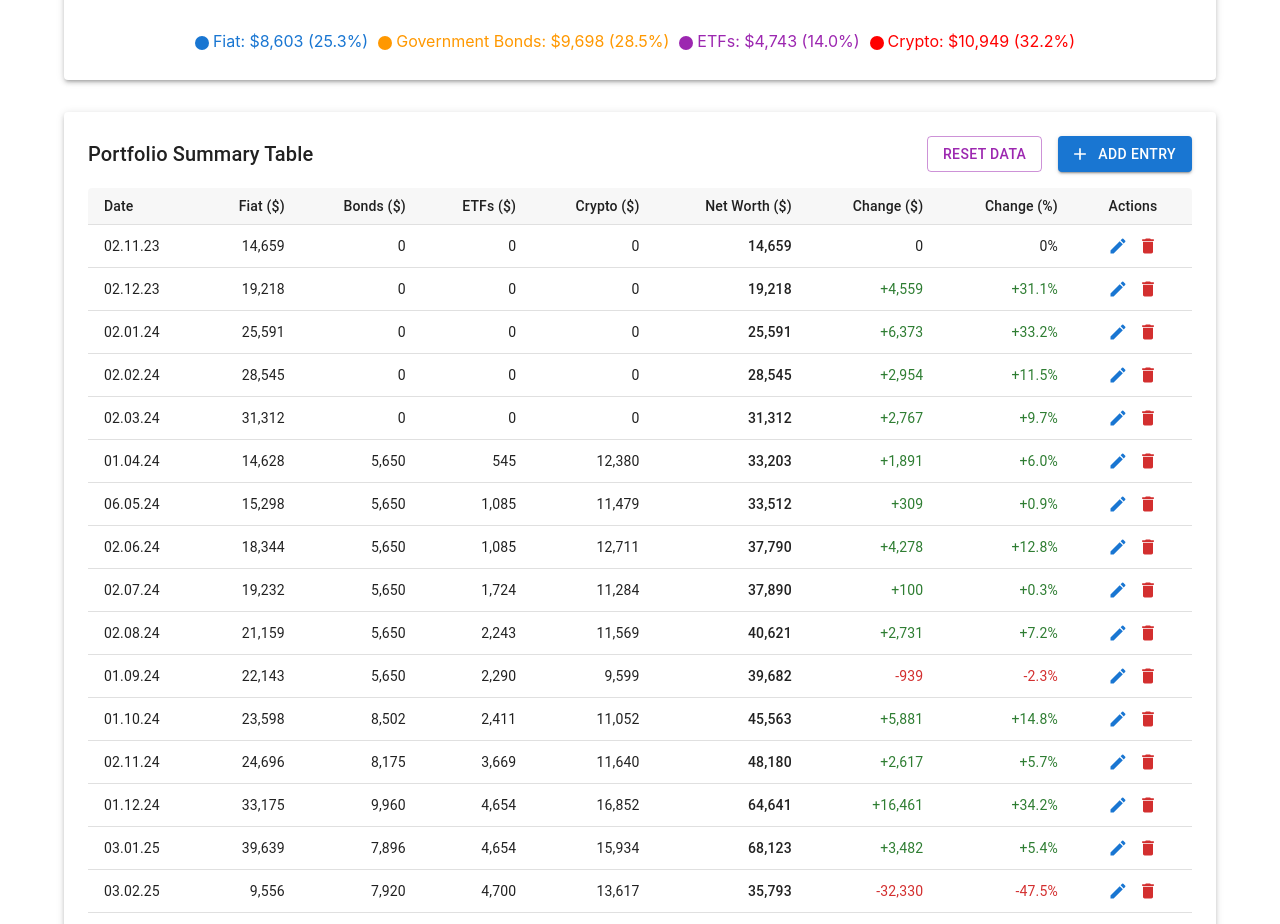
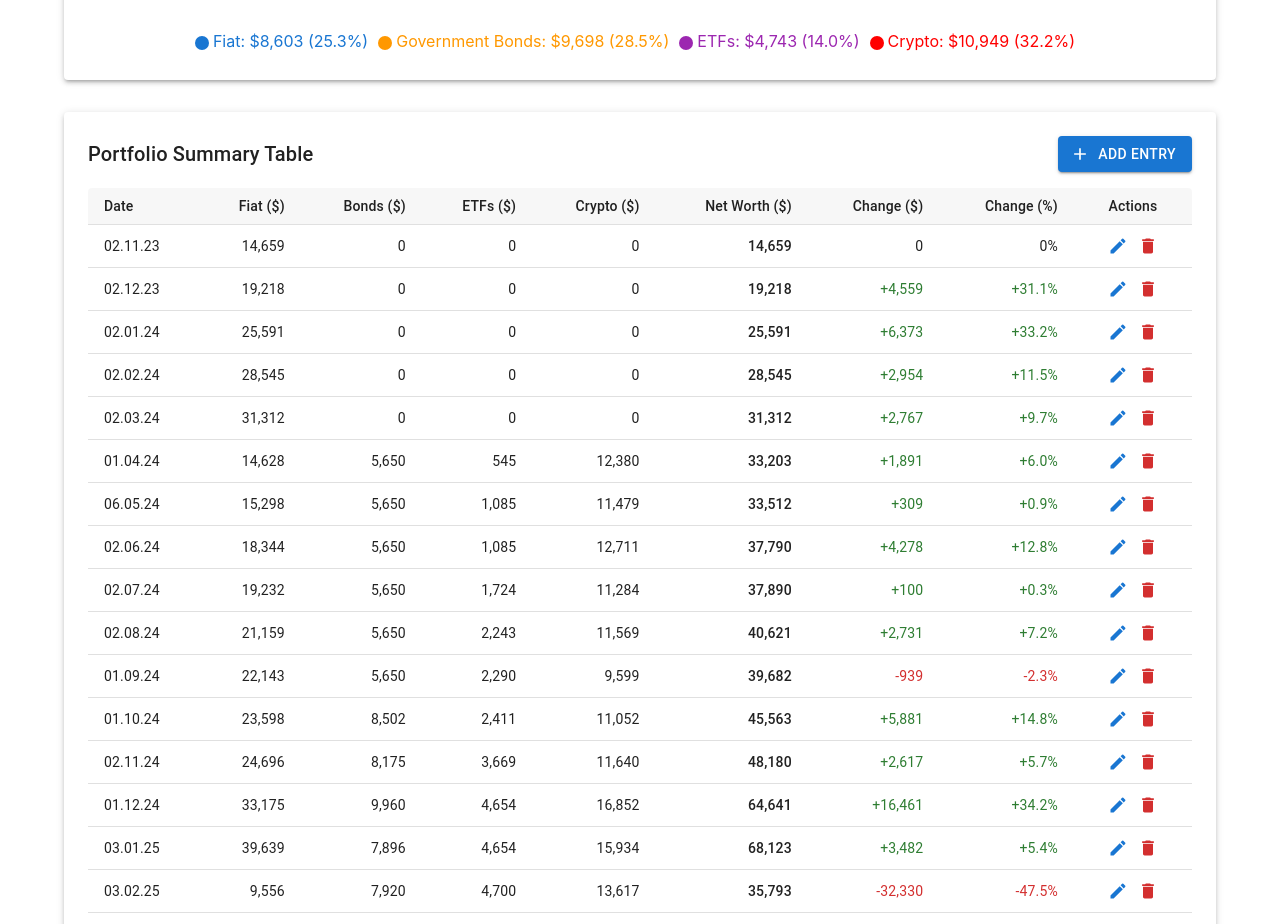
Before and after one commit to alexanderchernetsky/financial-dashboard, a React (Create React App) app: page / in a window 1280 px wide. Shown: the part 1960-2884 px from the top of the page. Built offline with nearby package versions, Linux system fonts and the light colour scheme.

Commit message:
Remove data reset functionality

```diff
--- a/src/App.js
+++ b/src/App.js
@@ -36,6 +36,7 @@ import {
 const goldWorthUSD = 1972;
 
 const FinancialDashboard = () => {
+  // todo: use the database
   const initialData = [
     { date: "02.11.23", fiat: 14659, bonds: 0, etfs: 0, crypto:0, gold: goldWorthUSD, netWorth: 14659 },
     { date: "02.12.23", fiat: 19218, bonds: 0, etfs: 0, crypto:0, gold: goldWorthUSD, netWorth: 19218 },
@@ -218,16 +219,6 @@ const FinancialDashboard = () => {
       });
     }
     setOpenDialog(false);
-  };
-
-  // Reset Data to Initial
-  const handleResetData = () => {
-    setPortfolioData(initialData);
-    setSnackbar({
-      open: true,
-      message: 'Data reset to initial values',
-      severity: 'info'
-    });
   };
 
   // Delete handlers
@@ -474,13 +465,6 @@ const FinancialDashboard = () => {
             </Typography>
             <Box sx={{ display: 'flex', gap: 2 }}>
               <Button
-                  variant="outlined"
-                  color="secondary"
-                  onClick={handleResetData}
-              >
-                Reset Data
-              </Button>
-              <Button
                   variant="contained"
                   startIcon={<AddIcon />}
                   onClick={handleOpenAddDialog}
```
